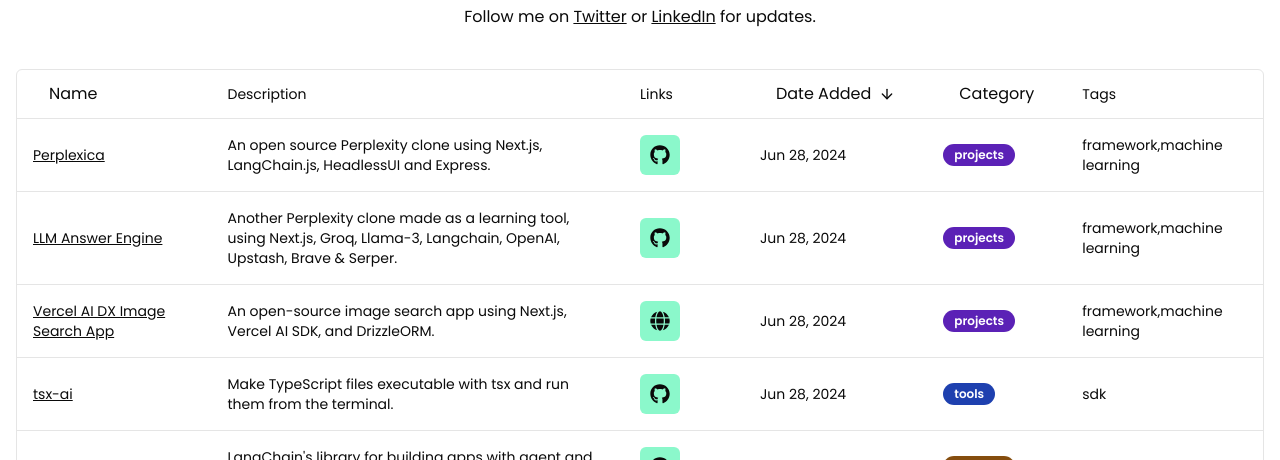
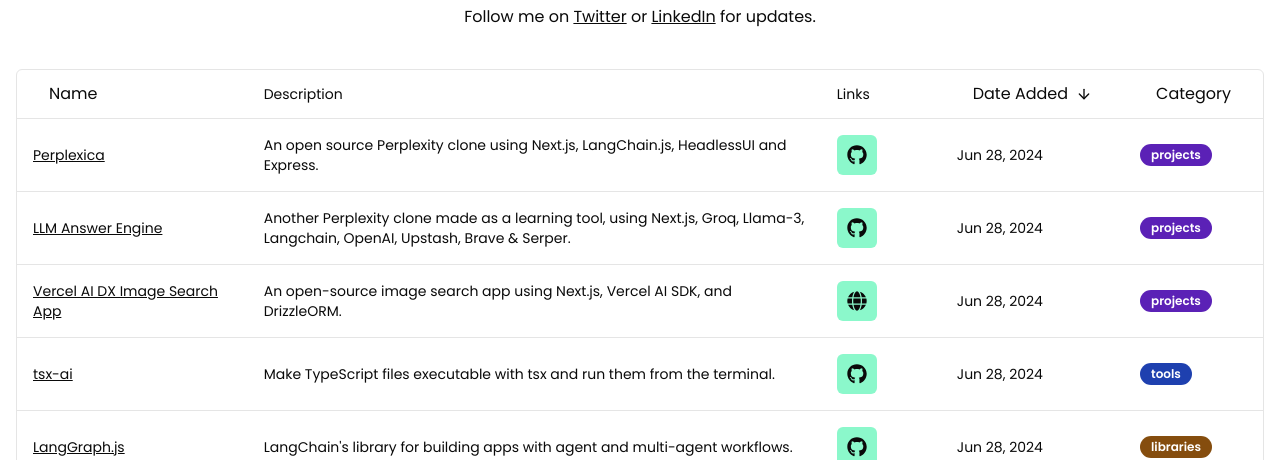
Before and after one commit to mcavaliere/mikecavaliere-com-next, a Next.js app: page /ai-for-js-devs in a window 1280 px wide. Shown: the part 424-884 px from the top of the page. Built offline with nearby package versions, Linux system fonts and the light colour scheme; no server answers.

Commit message:
feat: progress on tags

```diff
--- a/components/AIResourcesTable/columns.tsx
+++ b/components/AIResourcesTable/columns.tsx
@@ -116,8 +116,9 @@ export const columns: ColumnDef<AIResource>[] = [
       );
     },
   },
-  {
-    accessorKey: "tags",
-    header: "Tags",
-  },
+  // TODO: Add tags column after all data is tagged.
+  // {
+  //   accessorKey: "tags",
+  //   header: "Tags",
+  // },
 ];
--- a/components/AIResourcesTable/types.tsx
+++ b/components/AIResourcesTable/types.tsx
@@ -10,6 +10,10 @@ export type AIResourceTag =
   | "rag"
   | "saas app"
   | "prompt engineering"
+  | "library"
+  | "testing"
+  | "tool"
+  | "agents"
   | "learning resource";
 
 export const AIResourceCategoryColors = {
--- a/data/ai-resources.ts
+++ b/data/ai-resources.ts
@@ -5,7 +5,7 @@ export const AIResources: AIResource[] = [
     name: "Gemini AI",
     githubUrl: "https://github.com/EvanZhouDev/gemini-ai",
     description: "The simpler JavaScript Gemini SDK",
-    tags: ["sdk"],
+    tags: ["sdk", "library"],
     category: "libraries",
     addedOn: "2024-05-31",
   },
@@ -13,7 +13,7 @@ export const AIResources: AIResource[] = [
     name: "Mistral JS SDK",
     githubUrl: "https://github.com/mistralai/client-js",
     description: "The official Mistral JavaScript SDK",
-    tags: ["sdk"],
+    tags: ["sdk", "library"],
     category: "libraries",
     addedOn: "2024-05-31",
   },
@@ -21,7 +21,7 @@ export const AIResources: AIResource[] = [
     name: "Anthropic TS SDK",
     githubUrl: "https://github.com/anthropics/anthropic-sdk-typescript",
     description: "The official Anthropic JavaScript SDK",
-    tags: ["sdk"],
+    tags: ["sdk", "library"],
     category: "libraries",
     addedOn: "2024-05-31",
   },
@@ -30,7 +30,7 @@ export const AIResources: AIResource[] = [
     githubUrl: "https://github.com/xeol-io/bumpgen",
     websiteUrl: "https://www.xeol.io/beta",
     description: "An AI agent that upgrades npm packages",
-    tags: [],
+    tags: ["library", "tool", "agents"],
     category: "tools",
     addedOn: "2024-05-31",
   },
@@ -40,7 +40,7 @@ export const AIResources: AIResource[] = [
     websiteUrl: "",
     description:
       "Test and evaluate LLMs and model configurations, across all the scenarios that matter for your application",
-    tags: [],
+    tags: ["library", "testing"],
     category: "tools",
     addedOn: "2024-05-31",
   },
@@ -50,7 +50,7 @@ export const AIResources: AIResource[] = [
     websiteUrl: "https://flowiseai.com/",
     description:
       "Open source low-code tool for developers to build customized LLM orchestration flow & AI agents",
-    tags: ["low-code"],
+    tags: ["low-code", "agents"],
     category: "tools",
     addedOn: "2024-05-31",
   },
```
